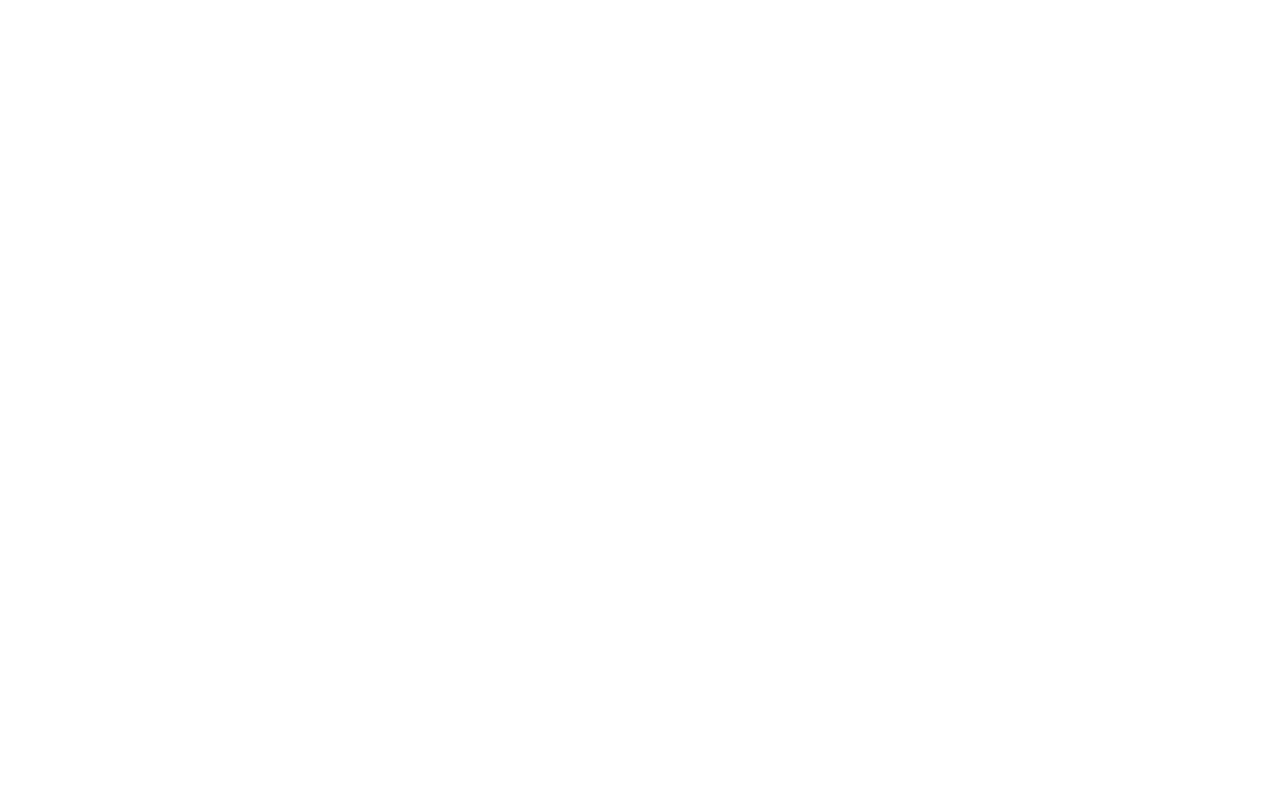
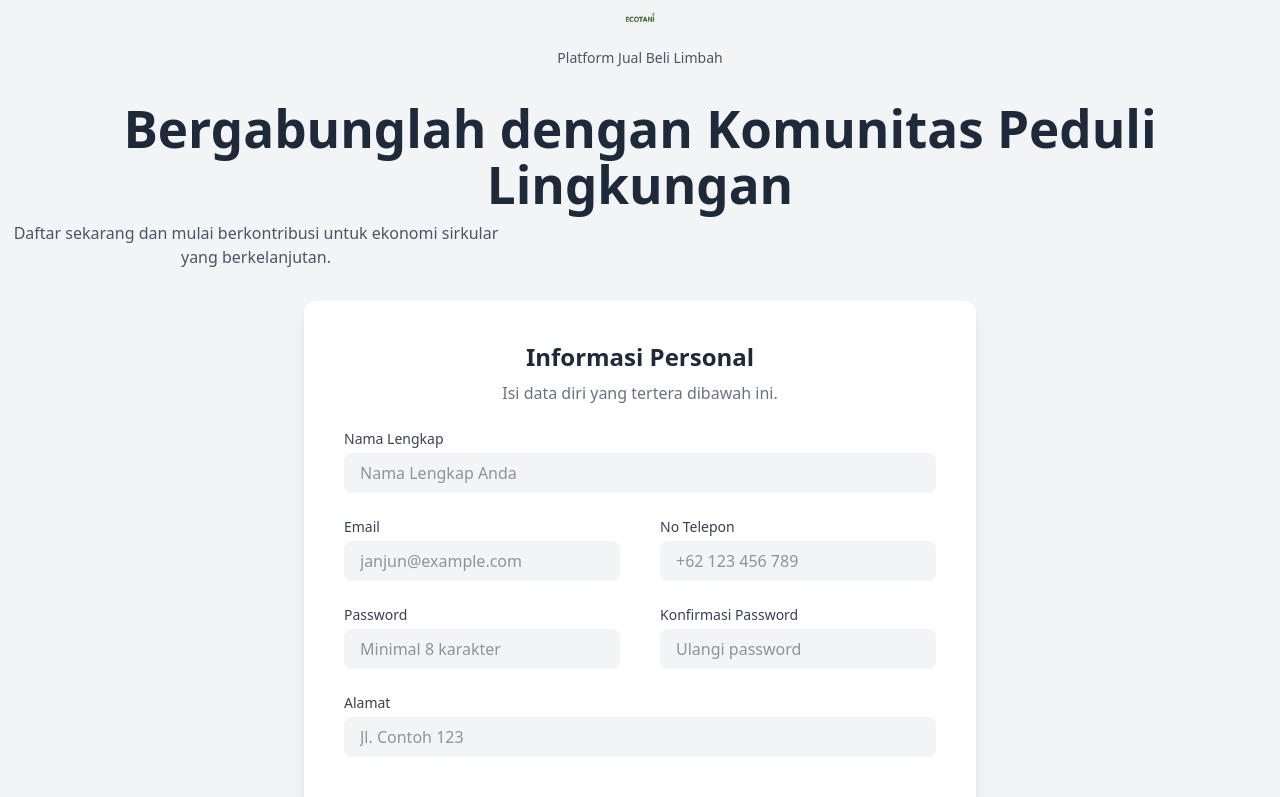
Before and after one commit to jannahkrn/fe-ecotani, a React (Vite) app: page /register in a window 1280 px wide. Before the commit this address had no page. Shown: the top 797 px of the page. Built offline with nearby package versions, Linux system fonts and the light colour scheme.

Commit message:
add register

```diff
--- a/src/App.jsx
+++ b/src/App.jsx
@@ -2,7 +2,8 @@ import { Routes, Route } from 'react-router-dom';
 import HomePage from './pages/user/HomePage';
 import SearchPage from './pages/user/SearchPage';
 import ProductDetailPage from './pages/user/ProductDetailPage';
-import LoginPage from './pages/user/LoginPage'; // Import halaman login
+import LoginPage from './pages/user/LoginPage';
+import RegisterPage from './pages/user/RegisterPage'; // Import halaman registrasi
 
 function App() {
   return (
@@ -11,7 +12,8 @@ function App() {
         <Route path="/" element={<HomePage />} />
         <Route path="/search" element={<SearchPage />} />
         <Route path="/products/:productName" element={<ProductDetailPage />} />
-        <Route path="/login" element={<LoginPage />} /> {/* Rute baru untuk halaman login */}
+        <Route path="/login" element={<LoginPage />} />
+        <Route path="/register" element={<RegisterPage />} /> {/* Rute baru untuk halaman registrasi */}
       </Routes>
     </div>
   );
--- a/src/components/user/Navbar.jsx
+++ b/src/components/user/Navbar.jsx
@@ -1,5 +1,5 @@
 import React, { useState } from 'react';
-import { useNavigate, Link } from 'react-router-dom'; // Tambahkan Link
+import { useNavigate, Link } from 'react-router-dom';
 
 const Navbar = ({ isLoggedIn }) => {
   const [searchQuery, setSearchQuery] = useState('');
@@ -57,9 +57,9 @@ const Navbar = ({ isLoggedIn }) => {
             </div>
           ) : (
             <div className="flex gap-3">
+              <Link to="/login" className="py-2 px-5 rounded-full border-2 border-ecotani-green text-ecotani-green font-semibold transition-colors hover:bg-ecotani-green hover:text-white">Masuk</Link>
               {/* Ubah button menjadi Link */}
-              <Link to="/login" className="py-2 px-5 rounded-full border-2 border-ecotani-green text-ecotani-green font-semibold transition-colors hover:bg-ecotani-green hover:text-white">Masuk</Link>
-              <button className="py-2 px-5 rounded-full bg-ecotani-green text-white font-semibold transition-colors hover:bg-green-700">Daftar</button>
+              <Link to="/register" className="py-2 px-5 rounded-full bg-ecotani-green text-white font-semibold transition-colors hover:bg-green-700">Daftar</Link>
             </div>
           )}
         </div>
--- a/src/pages/user/LoginPage.jsx
+++ b/src/pages/user/LoginPage.jsx
@@ -1,5 +1,5 @@
 import React from 'react';
-
+import { Link } from 'react-router-dom'; // Tambahkan baris ini
 const LoginPage = () => {
   return (
     <div className="flex flex-col items-center justify-center min-h-screen bg-gray-100 font-sans">
@@ -47,7 +47,7 @@ const LoginPage = () => {
         </form>
 
         <p className="mt-6 text-center text-sm text-gray-600">
-          Belum punya akun? <a href="#" className="font-semibold text-ecotani-green hover:underline">Daftar Sekarang</a>
+          Belum punya akun? <Link to="/register" className="font-semibold text-ecotani-green hover:underline">Daftar Sekarang</Link>
         </p>
       </div>
     </div>
--- /dev/null
+++ b/src/pages/user/RegisterPage.jsx
@@ -0,0 +1,89 @@
+import React from 'react';
+
+const RegisterPage = () => {
+  return (
+    <div className="flex flex-col items-center justify-center min-h-screen bg-gray-100 font-sans">
+      <div className="text-center mb-8">
+        <div className="flex justify-center items-center mb-2">
+          {/* Pastikan path gambar logo sudah benar */}
+          <img src="/src/assets/logo.png" alt="Ecotani Logo" className="h-10" />
+        </div>
+        <p className="text-sm text-gray-600">Platform Jual Beli Limbah</p>
+      </div>
+
+      <div className="text-center mb-8">
+        <h1 className="text-4xl font-bold text-gray-800 mb-2">Bergabunglah dengan Komunitas Peduli Lingkungan</h1>
+        <p className="text-gray-600 max-w-lg">Daftar sekarang dan mulai berkontribusi untuk ekonomi sirkular yang berkelanjutan.</p>
+      </div>
+
+      <div className="bg-white p-10 rounded-xl shadow-lg w-full max-w-2xl">
+        <h2 className="text-2xl font-bold text-center text-gray-800 mb-2">Informasi Personal</h2>
+        <p className="text-center text-gray-500 mb-6">Isi data diri yang tertera dibawah ini.</p>
+
+        <form className="grid grid-cols-2 gap-x-10 gap-y-6">
+          <div className="col-span-2">
+            <label className="block text-sm font-medium text-gray-700">Nama Lengkap</label>
+            <input
+              type="text"
+              placeholder="Nama Lengkap Anda"
+              className="mt-1 block w-full px-4 py-2 bg-gray-100 rounded-lg focus:outline-none focus:ring-2 focus:ring-ecotani-green"
+            />
+          </div>
+          <div>
+            <label className="block text-sm font-medium text-gray-700">Email</label>
+            <input
+              type="email"
+              placeholder="janjun@example.com"
+              className="mt-1 block w-full px-4 py-2 bg-gray-100 rounded-lg focus:outline-none focus:ring-2 focus:ring-ecotani-green"
+            />
+          </div>
+          <div>
+            <label className="block text-sm font-medium text-gray-700">No Telepon</label>
+            <input
+              type="tel"
+              placeholder="+62 123 456 789"
+              className="mt-1 block w-full px-4 py-2 bg-gray-100 rounded-lg focus:outline-none focus:ring-2 focus:ring-ecotani-green"
+            />
+          </div>
+          <div>
+            <label className="block text-sm font-medium text-gray-700">Password</label>
+            <input
+              type="password"
+              placeholder="Minimal 8 karakter"
+              className="mt-1 block w-full px-4 py-2 bg-gray-100 rounded-lg focus:outline-none focus:ring-2 focus:ring-ecotani-green"
+            />
+          </div>
+          <div>
+            <label className="block text-sm font-medium text-gray-700">Konfirmasi Password</label>
+            <input
+              type="password"
+              placeholder="Ulangi password"
+              className="mt-1 block w-full px-4 py-2 bg-gray-100 rounded-lg focus:outline-none focus:ring-2 focus:ring-ecotani-green"
+            />
+          </div>
+          <div className="col-span-2">
+            <label className="block text-sm font-medium text-gray-700">Alamat</label>
+            <input
+              type="text"
+              placeholder="Jl. Contoh 123"
+              className="mt-1 block w-full px-4 py-2 bg-gray-100 rounded-lg focus:outline-none focus:ring-2 focus:ring-ecotani-green"
+            />
+          </div>
+          <div className="col-span-2 text-xs text-gray-600 mt-4">
+            <p>Dengan ini saya menyatakan telah membaca, memahami, dan menyetujui Syarat dan Ketentuan serta Kebijakan Privasi Ecotani. Saya juga menyatakan bersedia menerima informasi mengenai produk, layanan, maupun promosi yang disampaikan oleh Ecotani.</p>
+          </div>
+          <div className="col-span-2">
+            <button
+              type="submit"
+              className="w-full py-3 bg-ecotani-green text-white font-bold rounded-full transition-colors hover:bg-green-700"
+            >
+              Daftar Sekarang
+            </button>
+          </div>
+        </form>
+      </div>
+    </div>
+  );
+};
+
+export default RegisterPage;
```
